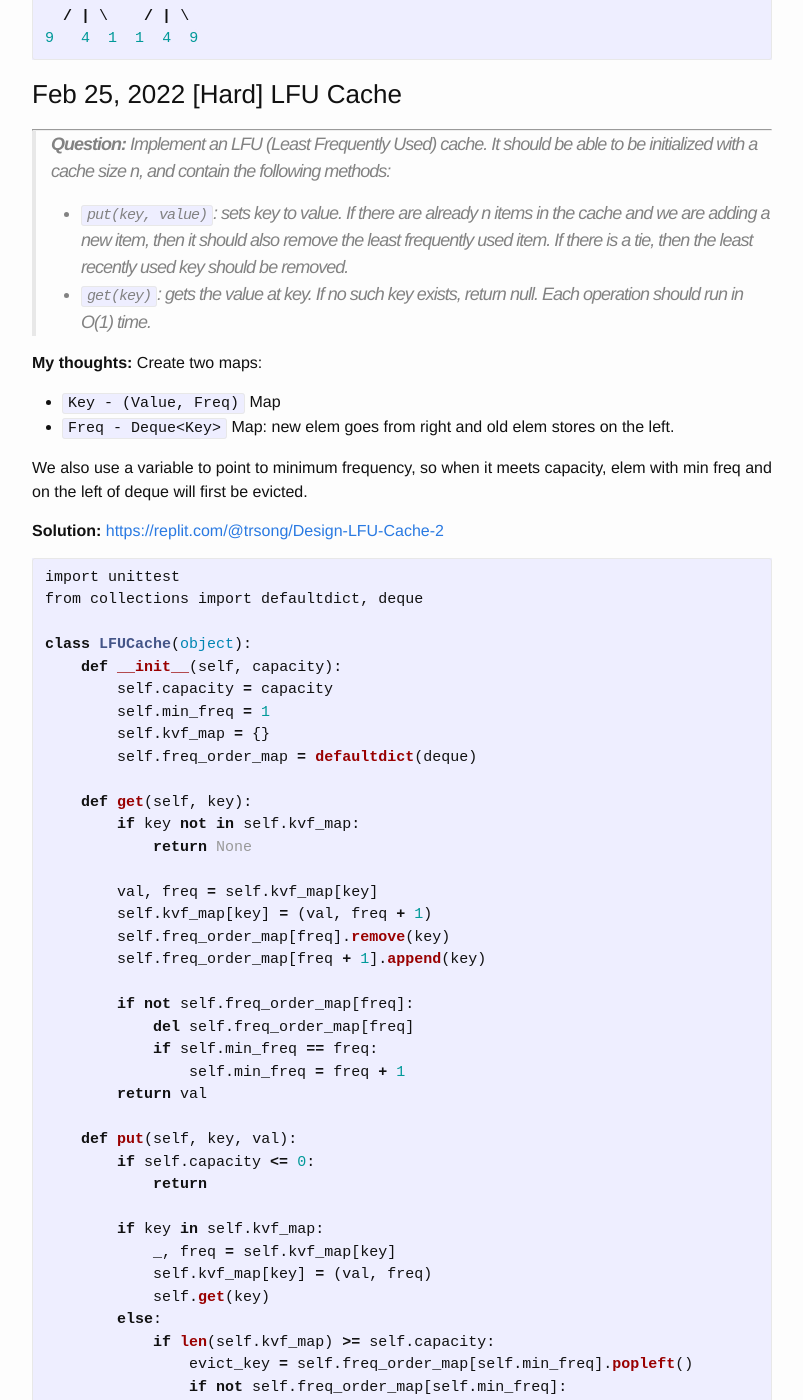
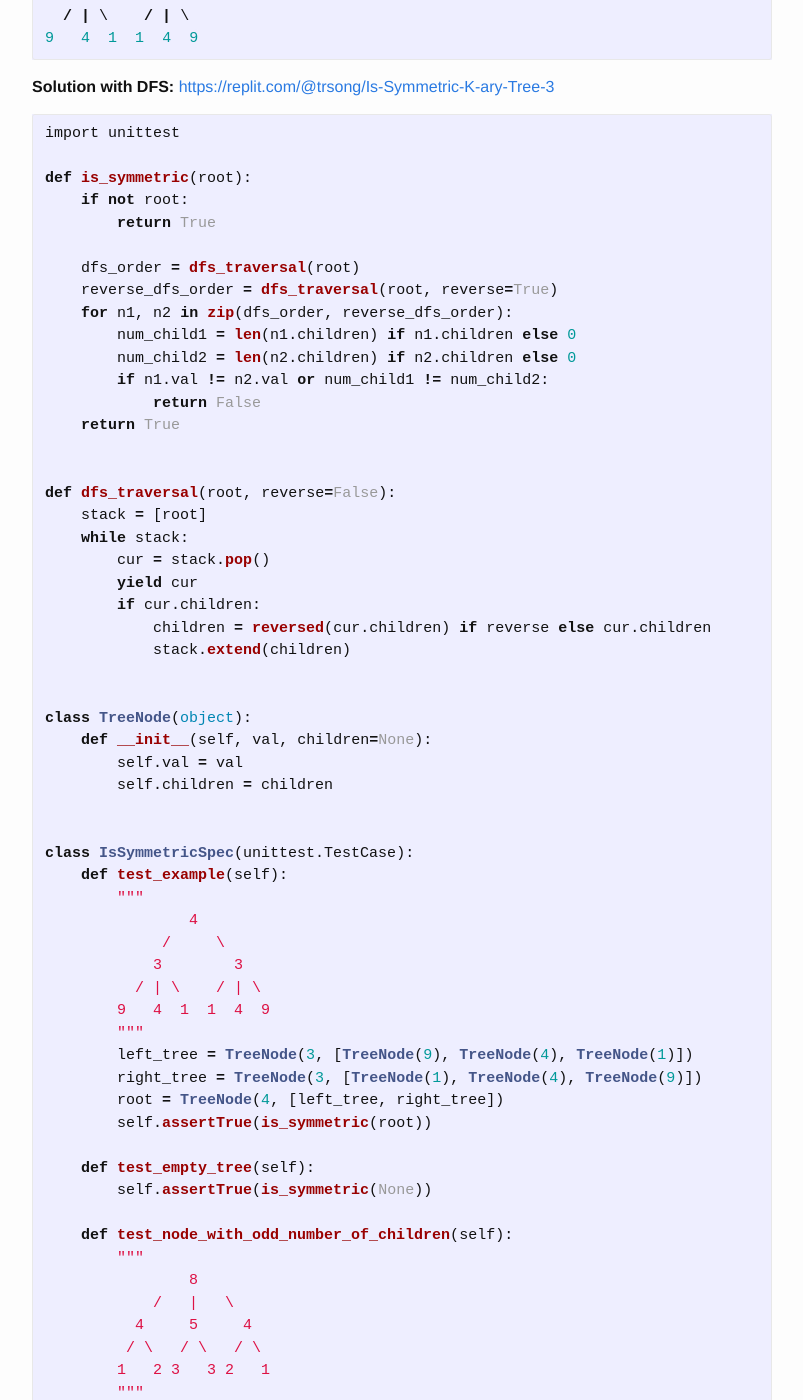
Before and after one commit to trsong/trsong.github.io, a Jekyll site: the page built from _posts/2022-02-01-DailyQuestionsFeb.md, in a window 1280 px wide and 1400 px high, scrolled down 1466 px. Shown: the whole window, without its empty margins (238-1041 px from the left). Built offline with Jekyll 4.4.1, drawn with Linux system fonts in a browser that asks for light colours; some of the changed text lies outside the part shown.

Commit message:
Add solution to Feb 26 question.

````diff
--- a/_posts/2022-02-01-DailyQuestionsFeb.md
+++ b/_posts/2022-02-01-DailyQuestionsFeb.md
@@ -38,6 +38,148 @@ categories: Python/Java
 9   4  1  1  4  9
 ```
 
+**Solution with DFS:** [https://replit.com/@trsong/Is-Symmetric-K-ary-Tree-3](https://replit.com/@trsong/Is-Symmetric-K-ary-Tree-3)
+```py
+import unittest
+
+def is_symmetric(root):
+    if not root:
+        return True
+
+    dfs_order = dfs_traversal(root)
+    reverse_dfs_order = dfs_traversal(root, reverse=True)
+    for n1, n2 in zip(dfs_order, reverse_dfs_order):
+        num_child1 = len(n1.children) if n1.children else 0
+        num_child2 = len(n2.children) if n2.children else 0
+        if n1.val != n2.val or num_child1 != num_child2:
+            return False
+    return True
+
+
+def dfs_traversal(root, reverse=False):
+    stack = [root]
+    while stack:
+        cur = stack.pop()
+        yield cur
+        if cur.children:
+            children = reversed(cur.children) if reverse else cur.children
+            stack.extend(children)
+
+
+class TreeNode(object):
+    def __init__(self, val, children=None):
+        self.val = val
+        self.children = children
+
+
+class IsSymmetricSpec(unittest.TestCase):
+    def test_example(self):
+        """
+                4
+             /     \
+            3        3
+          / | \    / | \
+        9   4  1  1  4  9
+        """
+        left_tree = TreeNode(3, [TreeNode(9), TreeNode(4), TreeNode(1)])
+        right_tree = TreeNode(3, [TreeNode(1), TreeNode(4), TreeNode(9)])
+        root = TreeNode(4, [left_tree, right_tree])
+        self.assertTrue(is_symmetric(root))
+
+    def test_empty_tree(self):
+        self.assertTrue(is_symmetric(None))
+
+    def test_node_with_odd_number_of_children(self):
+        """
+                8
+            /   |   \
+          4     5     4
+         / \   / \   / \
+        1   2 3   3 2   1
+        """
+        left_tree = TreeNode(4, [TreeNode(1), TreeNode(2)])
+        mid_tree = TreeNode(5, [TreeNode(3), TreeNode(3)])
+        right_tree= TreeNode(4, [TreeNode(2), TreeNode(1)])
+        root = TreeNode(8, [left_tree, mid_tree, right_tree])
+        self.assertTrue(is_symmetric(root))
+
+    def test_binary_tree(self):
+        """
+             6
+           /   \
+          4     4
+         / \   / \
+        1   2 2   1
+         \       /
+          3     3
+        """
+        left_tree = TreeNode(4, [TreeNode(1, [TreeNode(3)]), TreeNode(2)])
+        right_tree = TreeNode(4, [TreeNode(2), TreeNode(1, [TreeNode(3)])])
+        root = TreeNode(6, [left_tree, right_tree])
+        self.assertTrue(is_symmetric(root))
+
+    def test_unsymmetric_tree(self):
+        """
+             6
+           / | \
+          4  5  4
+         /  /  / \
+        1  2  2   1
+        """
+        left_tree = TreeNode(4, [TreeNode(1)])
+        mid_tree = TreeNode(5, [TreeNode(2)])
+        right_tree = TreeNode(4, [TreeNode(2), TreeNode(1)])
+        root = TreeNode(6, [left_tree, mid_tree, right_tree])
+        self.assertFalse(is_symmetric(root))
+
+    def test_unsymmetric_tree2(self):
+        """
+             6
+           / | \
+          4  5  4
+           / | \
+          2  2  1
+        """
+        left_tree = TreeNode(4)
+        mid_tree = TreeNode(5, [TreeNode(2), TreeNode(2), TreeNode(1)])
+        right_tree = TreeNode(4)
+        root = TreeNode(6, [left_tree, mid_tree, right_tree])
+        self.assertFalse(is_symmetric(root))
+
+    def test_unsymmetric_tree3(self):
+        """
+              6
+           / | | \
+          4  5 5  4
+          |  | |  |
+          2  2 2  3
+        """
+        left_tree = TreeNode(4, [TreeNode(2)])
+        mid_left_tree = TreeNode(5, [TreeNode(2)])
+        mid_right_tree = TreeNode(5, [TreeNode(2)])
+        right_tree = TreeNode(4, [TreeNode(3)])
+        root = TreeNode(6, [left_tree, mid_left_tree, mid_right_tree, right_tree])
+        self.assertFalse(is_symmetric(root))
+
+    def test_unsymmetric_tree4(self):
+        """
+              1
+            /    \
+           2      2
+          / \   / | \
+         4   5 6  5  4
+             |
+             6
+        """
+        left_tree = TreeNode(2, [TreeNode(4), TreeNode(5, [TreeNode(6)])])
+        right_tree = TreeNode(2, [TreeNode(6), TreeNode(5), TreeNode(4)])
+        root = TreeNode(1, [left_tree, right_tree])
+        self.assertFalse(is_symmetric(root))
+
+
+if __name__ == '__main__':
+    unittest.main(exit=False, verbosity=2)
+```
 
 ### Feb 25, 2022  \[Hard\] LFU Cache
 ---
````
